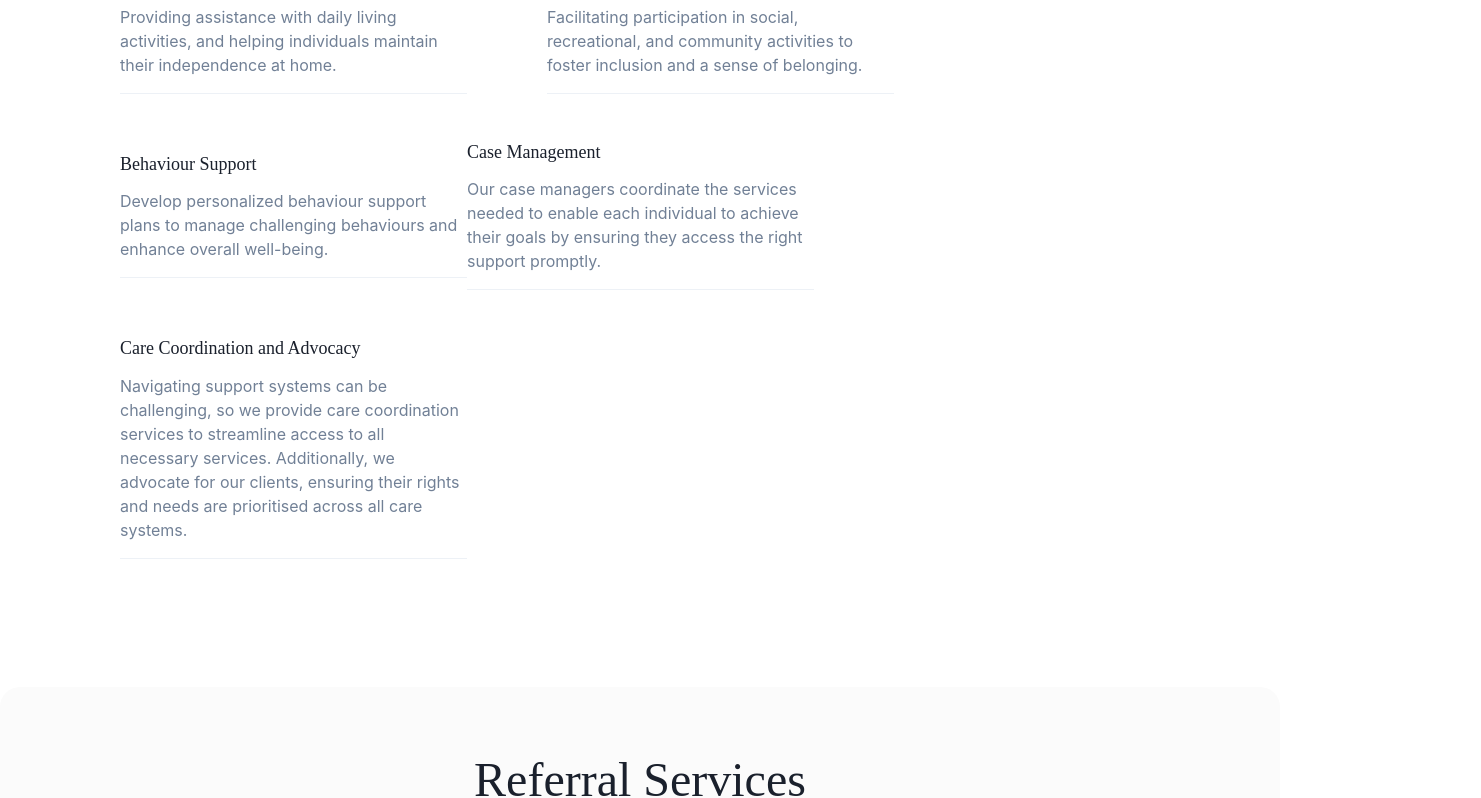
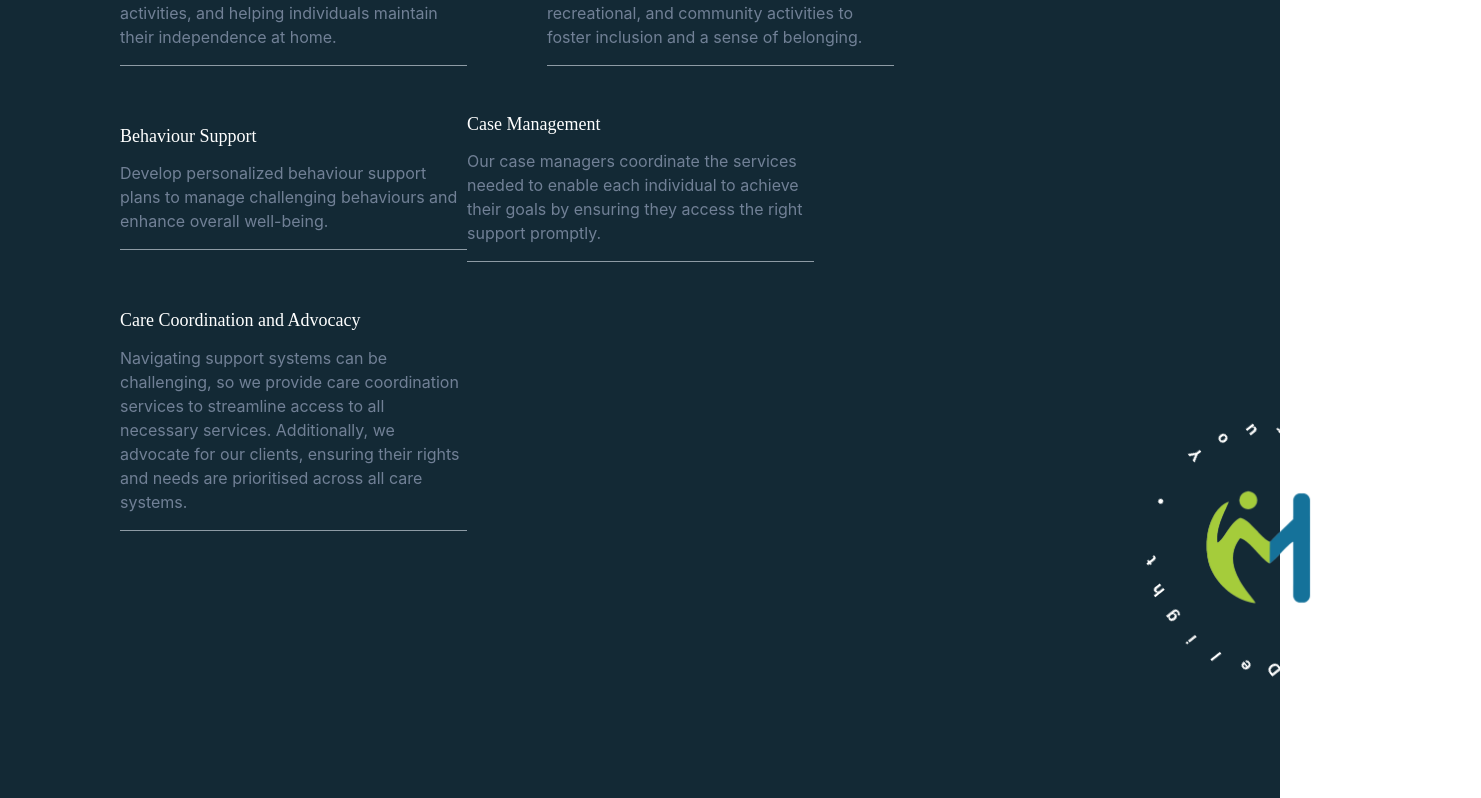
Before and after one commit to Tobennadev22/Hepzibah-website, a React (Create React App) app: page /services in a window 1280 px wide. Shown: the part 1048-1846 px from the top of the page, 1481 px wide, since content can reach past the window. Built offline with nearby package versions, Linux system fonts and the light colour scheme; a web font is replaced by a local one.

Commit message:
latest update

```diff
--- /dev/null
+++ b/src/components/Circular.js
@@ -0,0 +1,64 @@
+import { Box, Text } from "@chakra-ui/react";
+
+import { keyframes } from "@emotion/react";
+
+import Appicon from "../assets/Hepzibah Care LH_Logo_icon.png";
+
+// Define spin animation
+const spin = keyframes`
+  from { transform: rotate(0deg); }
+  to { transform: rotate(360deg); }
+`;
+
+const Circular = () => {
+  const letters = "Your Care, Our Delight • ".split("");
+
+  return (
+    <Box
+      position="relative"
+      left="1000px"
+      top="-180px"
+      w="300px"
+      h="300px"
+      display="flex"
+      alignItems="center"
+      justifyContent="center"
+    >
+      {/* Circular spinning wrapper */}
+      <Box
+        position="absolute"
+        w="100%"
+        h="100%"
+        borderRadius="50%"
+        animation={`${spin} 10s linear infinite`}
+      >
+        {letters.map((letter, i) => {
+          const angle = (i / letters.length) * 2 * Math.PI;
+          const radius = 120; // distance from center
+          const x = radius * Math.cos(angle);
+          const y = radius * Math.sin(angle);
+          return (
+            <Text
+              key={i}
+              position="absolute"
+              left={`calc(50% + ${x}px)`}
+              top={`calc(50% + ${y}px)`}
+              transform="translate(-50%, -50%)"
+              fontSize="16px"
+              fontWeight="bold"
+            >
+              {letter}
+            </Text>
+          );
+        })}
+      </Box>
+
+      {/* Center content */}
+      <Text fontSize="2xl" fontWeight="bold">
+        <img src={Appicon} alt="logoicon" />
+      </Text>
+    </Box>
+  );
+};
+
+export default Circular;
--- a/src/components/Contact.js
+++ b/src/components/Contact.js
@@ -210,7 +210,7 @@ function ContactInput() {
     setStatus("Sending...");
 
     try {
-      const res = await fetch("/api/contact.js", {
+      const res = await fetch("http://localhost:5000/api/contact.js", {
         method: "POST",
         headers: { "Content-Type": "application/json" },
         body: JSON.stringify(formData),
--- a/src/components/ExploreSection.js
+++ b/src/components/ExploreSection.js
@@ -23,6 +23,8 @@ function ExploreSection() {
       alignItems="center"
       justifyContent="center"
       borderRadius={8}
+      mb={["80px"]}
+      zIndex={[1000]}
     >
       <Text
         fontSize={["24px", "24px", "32px"]}
--- a/src/components/Header.js
+++ b/src/components/Header.js
@@ -40,9 +40,8 @@ function Header() {
       px={[2, 5, 10]}
       pt="48px"
       pb={["10px", "40px", "140px"]}
-      background="bgCustom.900"
+      background="bgCustom.600"
       py={["60px"]}
-      data-aos="fade-up" // AOS animation
     >
       <Container maxW={["Container: xl"]}>
         <Flex
@@ -51,6 +50,7 @@ function Header() {
           gap="120px"
           alignItems="center"
           justifyContent="center"
+          data-aos="fade-up" // AOS animation
         >
           {/* Main content box with background image */}
           <Box
--- a/src/components/Service.js
+++ b/src/components/Service.js
@@ -7,11 +7,17 @@ import {
   Button,
   useColorModeValue,
 } from "@chakra-ui/react";
+import { useEffect } from "react";
+import { keyframes } from "@emotion/react";
 import myImage from "../assets/holdinghands.png";
+import myImg from "../assets/Hepzibah-img-2.jpg";
 import transportSection from "../assets/Transportservice.png";
+import Circular from "./Circular";
 
 import { Link as ReactRouterLink } from "react-router-dom";
 import { Link as ChakraLink } from "@chakra-ui/react";
+import "aos/dist/aos.css";
+import AOS from "aos";
 
 const NavLink = ({ children, to = "#", onClick }) => (
   <ChakraLink as={ReactRouterLink} to={to} onClick={onClick}>
@@ -124,6 +130,14 @@ const transportServices = [
 ];
 
 function Service() {
+  useEffect(() => {
+    AOS.init({
+      duration: 1200, // Animation duration
+      offset: 200, // Trigger animation when 200px in viewport
+      easing: "ease-in-out",
+      once: false, // Animation occurs only once
+    });
+  }, []);
   return (
     <Box>
       <HeaderContent />
@@ -137,7 +151,7 @@ function Service() {
 function HeaderContent() {
   return (
     <Box
-      mb={["16px", "16px", "28px"]}
+      // mb={["16px", "16px", "28px"]}
       as="section"
       px={[2, 5, 10]}
       pt="48px"
@@ -148,6 +162,7 @@ function HeaderContent() {
         direction={["column", "column", "row"]}
         spacing="20px"
         px={[2, 5, 10]}
+        data-aos="fade-up" // AOS animation
       >
         <Box
           h={[280, 500, 600]}
@@ -250,7 +265,13 @@ function ImageSection() {
 // Updated ServiceContent component
 function ServiceContent({ handleServiceContent }) {
   return (
-    <Box px={["40px", "48px", "120px"]} pt={["14px", "18px", "80px"]} pb="80px">
+    <Box
+      px={["40px", "48px", "120px"]}
+      py={["14px", "18px", "80px"]}
+      // pb="80px"
+      bgColor="bgCustom.600"
+      color="#ffffff"
+    >
       <Flex wrap="wrap" spacing="32px" align="center">
         {handleServiceContent.map((service, index) => (
           <Box
@@ -258,6 +279,14 @@ function ServiceContent({ handleServiceContent }) {
             width={["100%", "100%", "347px"]}
             marginRight={index % 3 === 2 ? 0 : ["0px", "0px", "80px"]}
             mb={["32px", "32px", "48px"]}
+            transition="all 0.9s ease-in-out"
+            _hover={{
+              // bgImage: `url(${myImg})`,
+              padding: "10px",
+              color: "#ffffff",
+              transition: "all 0.4s ease-in-out",
+            }}
+            data-aos="fade-right"
           >
             <Heading fontSize="18px" fontWeight="semiBold" pb="14px">
               {service.title}
@@ -267,6 +296,7 @@ function ServiceContent({ handleServiceContent }) {
           </Box>
         ))}
       </Flex>
+      <Circular />
     </Box>
   );
 }
@@ -309,6 +339,10 @@ function ReferralContent() {
               p={4}
               mb="10px"
               mx={["0px", "0px", "10px"]}
+              _hover={{
+                transform: " scale(1.08)",
+                transition: "transform 0.6s ease",
+              }}
             >
               <Text fontSize="18px" fontWeight="semiBold" py="12px">
                 {service.title}
@@ -376,6 +410,10 @@ function TransportService() {
                   p={4}
                   mb="10px"
                   mx={["0px", "0px", "10px"]}
+                  _hover={{
+                    transform: " scale(1.05)",
+                    transition: "transform 0.6s ease",
+                  }}
                 >
                   <Text fontSize="18px" fontWeight="semiBold" pb="5px">
                     {service.title}
@@ -393,166 +431,4 @@ function TransportService() {
   );
 }
 
-// function TransportService() {
-//   return (
-//     <Box
-//       mb={["16px", "16px", "28px"]}
-//       as="section"
-//       px={[2, 5, "140px"]}
-//       pt={["40px", "80px", "80px"]}
-//       pb={["240px"]}
-//       w={["100%"]}
-//       h={["100%", "100%", 1000]}
-//     >
-//       <Flex direction={["column", "column", "row"]}>
-//         <Box
-//           h={[300, 400, 600]}
-//           pt={["32px", "32px", "54px"]}
-//           px={["16px", "16px"]}
-//           w={["100%", "100%", 800]}
-//           display={["block", "none", "block"]}
-//           // bg="brandblue.200"
-
-//           // borderRadius={20}
-//           backgroundImage={`url(${transportSection})`}
-//           backgroundSize="cover"
-//           backgroundPosition="center"
-//           backgroundRepeat="no-repeat"
-//           marginRight={20}
-//         ></Box>
-//         <Box>
-//           <Box w={["100%", "100%", 800]} mb="50px">
-//             <Heading fontSize={["24px"]} pb="18px">
-//               Transport Services
-//             </Heading>
-//             <Text fontSize={["16px"]}>
-//               Reliable and accessible transport is a critical part of
-//               maintaining independence and ensuring clients stay connected to
-//               essential services and their community. Our transport services
-//               provide safe and dependable transportation options for a variety
-//               of needs, including as:
-//             </Text>
-//           </Box>
-//           <Box>
-//             <Flex direction={["column", "column", "row"]} mb="32px">
-//               <Box
-//                 bgColor="#F1F6F8"
-//                 width={["100%", "100%", "350px"]}
-//                 height="189px"
-//                 marginRight={["0px", "0px", "12px"]}
-//                 // mb={["10px", "0px", "0px"]}
-//                 borderRadius={10}
-//                 p={4}
-//                 py={["20px"]}
-//                 // boxShadow="2xl"
-//               >
-//                 <Text fontSize="18px" fontWeight="Bold" pb="5px">
-//                   Medical Appointments
-//                 </Text>
-//                 <Text fontSize="14px" color="gray.700" fontWeight={400}>
-//                   We arrange transport to and from healthcare appointments,
-//                   ensuring clients can access necessary medical care, whether
-//                   it’s for routine check-ups, specialist consultations, or
-//                   ongoing treatments.
-//                 </Text>
-//               </Box>
-//               <Box
-//                 // bgColor="#ffffff"
-//                 width={["100%", "100%", "350px"]}
-//                 height="189px"
-//                 borderRadius={10}
-//                 p={4}
-//                 py={["20px"]}
-//                 // boxShadow="2xl"
-//               >
-//                 <Text fontSize="18px" fontWeight="Bold" pb="5px">
-//                   Community and Social Engagement
-//                 </Text>
-//                 <Text fontSize="14px" color="gray.700" fontWeight={400}>
-//                   We believe in the importance of staying active and involved in
-//                   the community. Our transport service ensures that clients can
-//                   attend social events, recreational activities, educational
-//                   programs, and community gatherings, fostering social inclusion
-//                   and well-being.
-//                 </Text>
-//               </Box>
-//             </Flex>
-
-//             <Flex direction={["column", "column", "row"]} mb="32px">
-//               <Box
-//                 // bgColor="#F1F6F8"
-//                 width={["100%", "100%", "350px"]}
-//                 height="189px"
-//                 marginRight={["0px", "0px", "10px"]}
-//                 mb={["10px", "0px", "0px"]}
-//                 borderRadius={10}
-//                 p={4}
-//                 // boxShadow="2xl"
-//               >
-//                 <Text fontSize="18px" fontWeight="Bold" pb="5px">
-//                   Personal Errands
-//                 </Text>
-//                 <Text fontSize="14px" color="gray.700" fontWeight={400}>
-//                   We offer support with transportation for everyday errands such
-//                   as grocery shopping, visiting family or friends, and attending
-//                   personal appointments, helping clients maintain their
-//                   independence and quality of life.
-//                 </Text>
-//               </Box>
-//               <Box
-//                 bgColor="#F1F6F8"
-//                 width={["100%", "100%", "350px"]}
-//                 height="189px"
-//                 borderRadius={10}
-//                 p={4}
-//                 // boxShadow="2xl"
-//               >
-//                 <Text fontSize="18px" fontWeight="Bold" pb="5px">
-//                   Rehabilitation and Therapy Sessions
-//                 </Text>
-//                 <Text fontSize="14px" color="gray.700" fontWeight={400}>
-//                   Regular attendance at rehabilitation and therapy sessions is
-//                   key to recovery and improvement. Our transport services help
-//                   clients reach these appointments without the stress of
-//                   managing their own travel.
-//                 </Text>
-//               </Box>
-//             </Flex>
-
-//             <Flex direction={["column", "column", "row"]}>
-//               <Box
-//                 bgColor="#F1F6F8"
-//                 width={["100%", "100%", "350px"]}
-//                 height="189px"
-//                 marginRight={["0px", "0px", "10px"]}
-//                 mb={["10px", "0px", "0px"]}
-//                 borderRadius={10}
-//                 p={4}
-//                 // boxShadow="2xl"
-//               >
-//                 <Text fontSize="18px" fontWeight="Bold" pb="5px">
-//                   Special Events and Activities
-//                 </Text>
-//                 <Text fontSize="14px" color="gray.700" fontWeight={400}>
-//                   For clients who wish to participate in cultural, religious, or
-//                   special events, we ensure they have the transportation they
-//                   need to stay connected to their passions and culture.
-//                 </Text>
-//               </Box>
-//               <Box
-//                 // bgColor="#F1F6F8"
-//                 width={["100%", "100%", "350px"]}
-//                 height="189px"
-//                 borderRadius={10}
-//                 p={4}
-//                 // boxShadow="2xl"
-//               ></Box>
-//             </Flex>
-//           </Box>
-//         </Box>
-//       </Flex>
-//     </Box>
-//   );
-// }
-
 export default Service;
```
Also changed, not shown: src/components/About.js (+38 -10 lines), src/components/Main.js (+12 -0 lines), src/assets/Hepzibah Care LH_Logo_icon.png (added), 1 other file (tests, documents, lock files or other folders).
